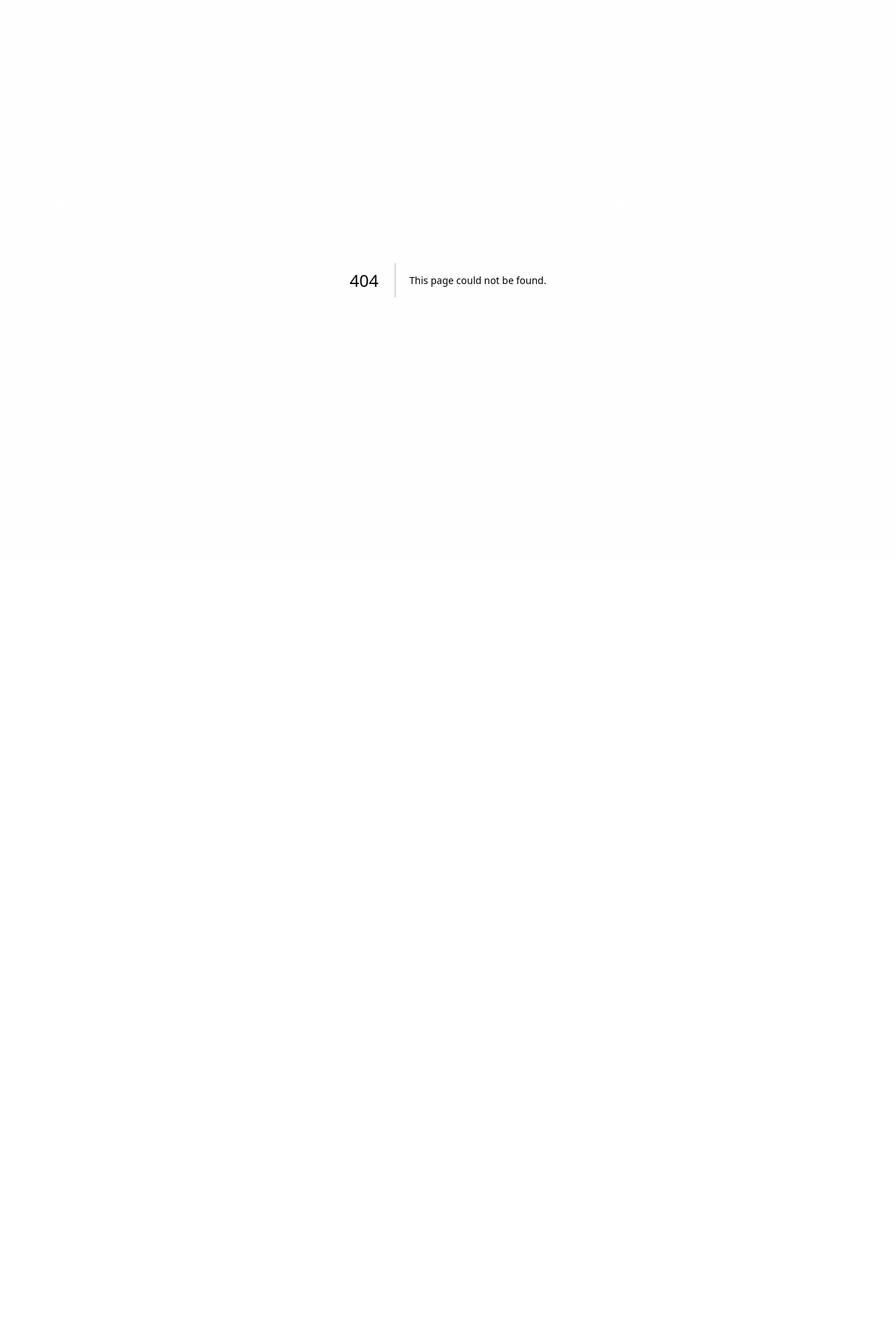
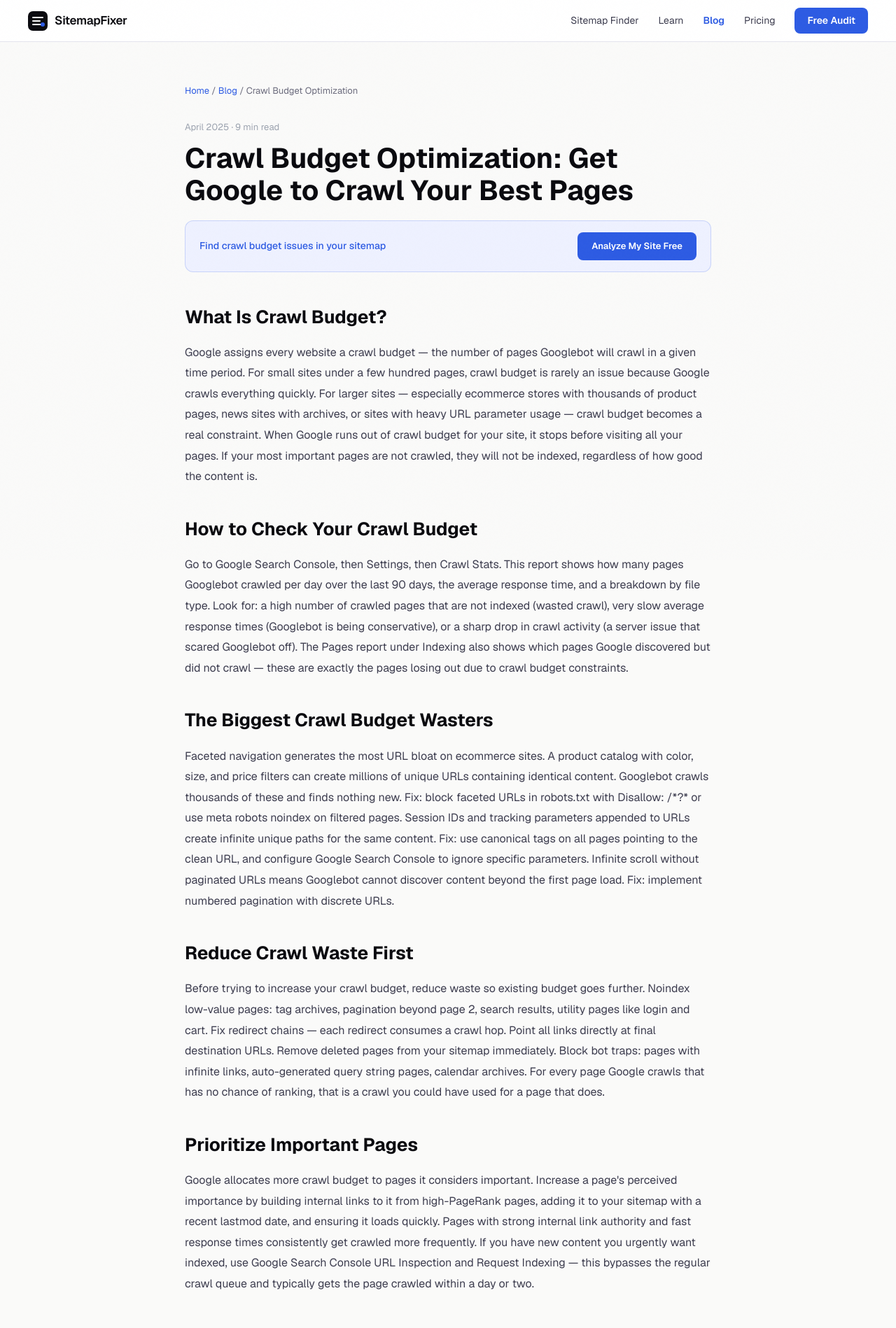
Before and after one commit to Watermelon-Coctail-Bar/sitemap-fixer, a Next.js app: page /blog/crawl-budget-optimization in a window 1280 px wide. Before the commit this address had no page. Shown: the top 1898 px of the page at 70% size. Before the commit the page ends 800 px from the top, so only its background shows below. Built offline with nearby package versions, Linux system fonts and the light colour scheme.

Commit message:
Create page.tsx

```diff
--- /dev/null
+++ b/src/app/blog/crawl-budget-optimization/page.tsx
@@ -0,0 +1,45 @@
+import type { Metadata } from 'next';
+export const metadata: Metadata = {
+  title: 'Crawl Budget Optimization: How to Get Google to Crawl Your Best Pages | SitemapFixer',
+  description: "Crawl budget limits how many pages Google crawls per day. Here is how to diagnose crawl budget problems and fix them so Google spends time on your important pages.",
+  alternates: { canonical: 'https://sitemapfixer.com/blog/crawl-budget-optimization' },
+  openGraph: { title: 'Crawl Budget Optimization Guide', description: 'How to make Google crawl your best pages first.', url: 'https://sitemapfixer.com/blog/crawl-budget-optimization', type: 'article' },
+};
+const sections = [
+  { t: "What Is Crawl Budget?", d: "Google assigns every website a crawl budget — the number of pages Googlebot will crawl in a given time period. For small sites under a few hundred pages, crawl budget is rarely an issue because Google crawls everything quickly. For larger sites — especially ecommerce stores with thousands of product pages, news sites with archives, or sites with heavy URL parameter usage — crawl budget becomes a real constraint. When Google runs out of crawl budget for your site, it stops before visiting all your pages. If your most important pages are not crawled, they will not be indexed, regardless of how good the content is." },
+  { t: "How to Check Your Crawl Budget", d: "Go to Google Search Console, then Settings, then Crawl Stats. This report shows how many pages Googlebot crawled per day over the last 90 days, the average response time, and a breakdown by file type. Look for: a high number of crawled pages that are not indexed (wasted crawl), very slow average response times (Googlebot is being conservative), or a sharp drop in crawl activity (a server issue that scared Googlebot off). The Pages report under Indexing also shows which pages Google discovered but did not crawl — these are exactly the pages losing out due to crawl budget constraints." },
+  { t: "The Biggest Crawl Budget Wasters", d: "Faceted navigation generates the most URL bloat on ecommerce sites. A product catalog with color, size, and price filters can create millions of unique URLs containing identical content. Googlebot crawls thousands of these and finds nothing new. Fix: block faceted URLs in robots.txt with Disallow: /*?* or use meta robots noindex on filtered pages. Session IDs and tracking parameters appended to URLs create infinite unique paths for the same content. Fix: use canonical tags on all pages pointing to the clean URL, and configure Google Search Console to ignore specific parameters. Infinite scroll without paginated URLs means Googlebot cannot discover content beyond the first page load. Fix: implement numbered pagination with discrete URLs." },
+  { t: "Reduce Crawl Waste First", d: "Before trying to increase your crawl budget, reduce waste so existing budget goes further. Noindex low-value pages: tag archives, pagination beyond page 2, search results, utility pages like login and cart. Fix redirect chains — each redirect consumes a crawl hop. Point all links directly at final destination URLs. Remove deleted pages from your sitemap immediately. Block bot traps: pages with infinite links, auto-generated query string pages, calendar archives. For every page Google crawls that has no chance of ranking, that is a crawl you could have used for a page that does." },
+  { t: "Prioritize Important Pages", d: "Google allocates more crawl budget to pages it considers important. Increase a page's perceived importance by building internal links to it from high-PageRank pages, adding it to your sitemap with a recent lastmod date, and ensuring it loads quickly. Pages with strong internal link authority and fast response times consistently get crawled more frequently. If you have new content you urgently want indexed, use Google Search Console URL Inspection and Request Indexing — this bypasses the regular crawl queue and typically gets the page crawled within a day or two." },
+  { t: "Speed Up Your Server Response Time", d: "Googlebot is polite — it backs off when your server is slow or overloaded. A slow TTFB (time to first byte) means Google crawls fewer pages per hour from your site. Target under 200ms TTFB. Use caching aggressively: full-page caching for static content, object caching for database queries. Use a CDN to serve pages from locations close to Google's crawlers. Monitor server performance during crawl windows using your server logs — look for patterns where Googlebot gets 429 or 503 responses." },
+];
+export default function Page() {
+  return (
+    <article style={{ maxWidth: 800, margin: '0 auto', padding: '60px 24px' }}>
+      <nav style={{ fontSize: 13, color: '#6b6b7d', marginBottom: 32 }}>
+        <a href="/" style={{ color: '#2d5be3', textDecoration: 'none' }}>Home</a>{' / '}
+        <a href="/blog" style={{ color: '#2d5be3', textDecoration: 'none' }}>Blog</a>{' / '}
+        <span>Crawl Budget Optimization</span>
+      </nav>
+      <div style={{ fontSize: 13, color: '#9ca3af', marginBottom: 12 }}>April 2025 · 9 min read</div>
+      <h1 style={{ fontSize: 40, fontWeight: 700, color: '#0a0a0f', marginBottom: 20, lineHeight: 1.15 }}>Crawl Budget Optimization: Get Google to Crawl Your Best Pages</h1>
+      <div style={{ background: '#eef1ff', border: '1px solid rgba(45,91,227,0.2)', borderRadius: 12, padding: '16px 20px', marginBottom: 40, display: 'flex', alignItems: 'center', justifyContent: 'space-between', gap: 16 }}>
+        <span style={{ fontSize: 14, color: '#2d5be3', fontWeight: 500 }}>Find crawl budget issues in your sitemap</span>
+        <a href="/" style={{ background: '#2d5be3', color: 'white', padding: '10px 20px', borderRadius: 8, textDecoration: 'none', fontWeight: 600, fontSize: 13 }}>Analyze My Site Free</a>
+      </div>
+      <div style={{ fontSize: 16, color: '#3d3d4f', lineHeight: 1.85 }}>
+        {sections.map(({ t, d }) => (
+          <div key={t} style={{ marginBottom: 36 }}>
+            <h2 style={{ fontSize: 26, fontWeight: 700, color: '#0a0a0f', marginBottom: 12 }}>{t}</h2>
+            <p style={{ margin: 0 }}>{d}</p>
+          </div>
+        ))}
+      </div>
+      <div style={{ background: '#0a0a0f', borderRadius: 12, padding: '32px', textAlign: 'center', marginTop: 56 }}>
+        <div style={{ fontSize: 20, fontWeight: 700, color: 'white', marginBottom: 8 }}>Find crawl budget issues in your sitemap</div>
+        <div style={{ color: '#9999aa', marginBottom: 20, fontSize: 14 }}>Free analysis in 60 seconds</div>
+        <a href="/" style={{ background: 'white', color: '#0a0a0f', padding: '14px 28px', borderRadius: 8, textDecoration: 'none', fontWeight: 700 }}>Analyze My Site Free</a>
+      </div>
+    </article>
+  );
+}
```
